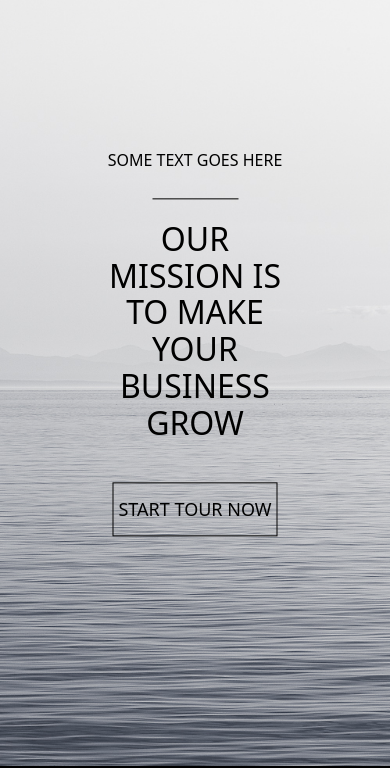
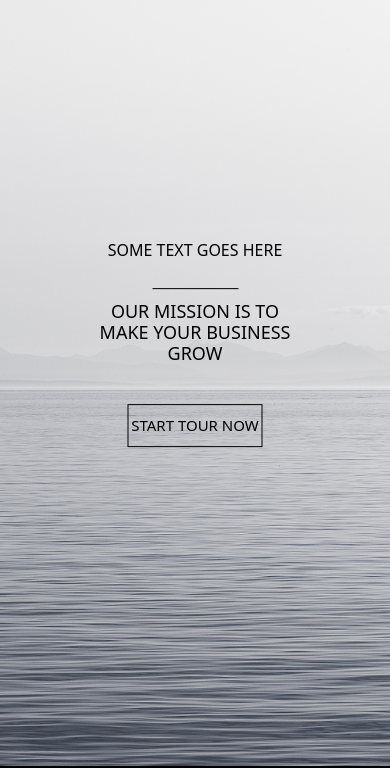
Before and after one commit to hydoor-ahmed/Wooster-Template-Html-Scss, a plain HTML site: page index.html in a window 390 px wide. Shown: the part 78-846 px from the top of the page. Drawn offline with Linux system fonts and the light colour scheme.

Commit message:
Add files via upload

```diff
--- a/css/main.scss
+++ b/css/main.scss
@@ -147,6 +147,9 @@ html {
     h1 {
       font-weight: 500;
       margin-bottom: 40px;
+      @media (max-width: 413px) {
+        font-size: 18px;
+      }
     }
     button {
       border: 1px solid $b;
@@ -157,8 +160,8 @@ html {
       cursor: pointer;
       background-color: transparent;
       @media (max-width: 391px) {
-        font-size: 18px;
-        padding: 16px 5px;
+        font-size: 15px;
+        padding: 12px 3px;
       }
 
       &:hover {
```
Also changed, not shown: css/main.css.
